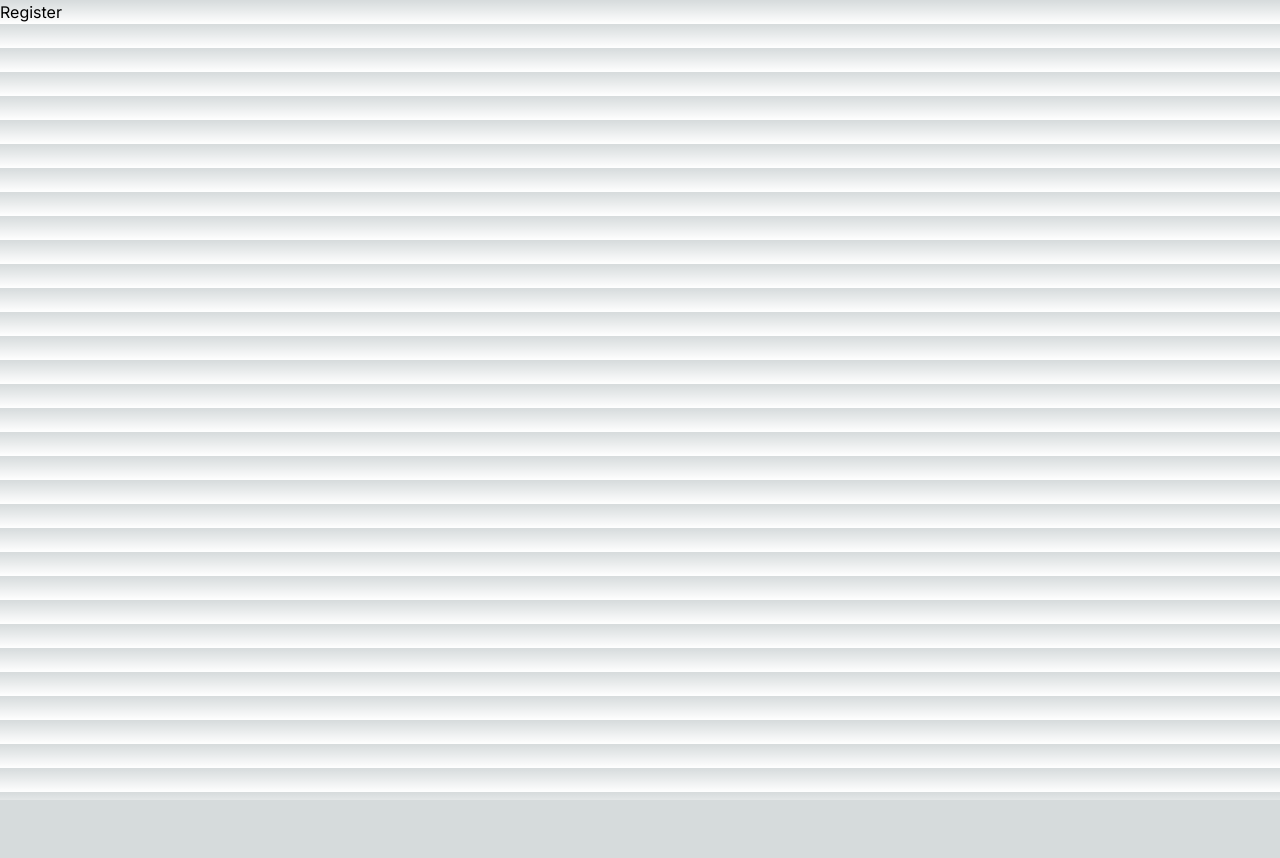
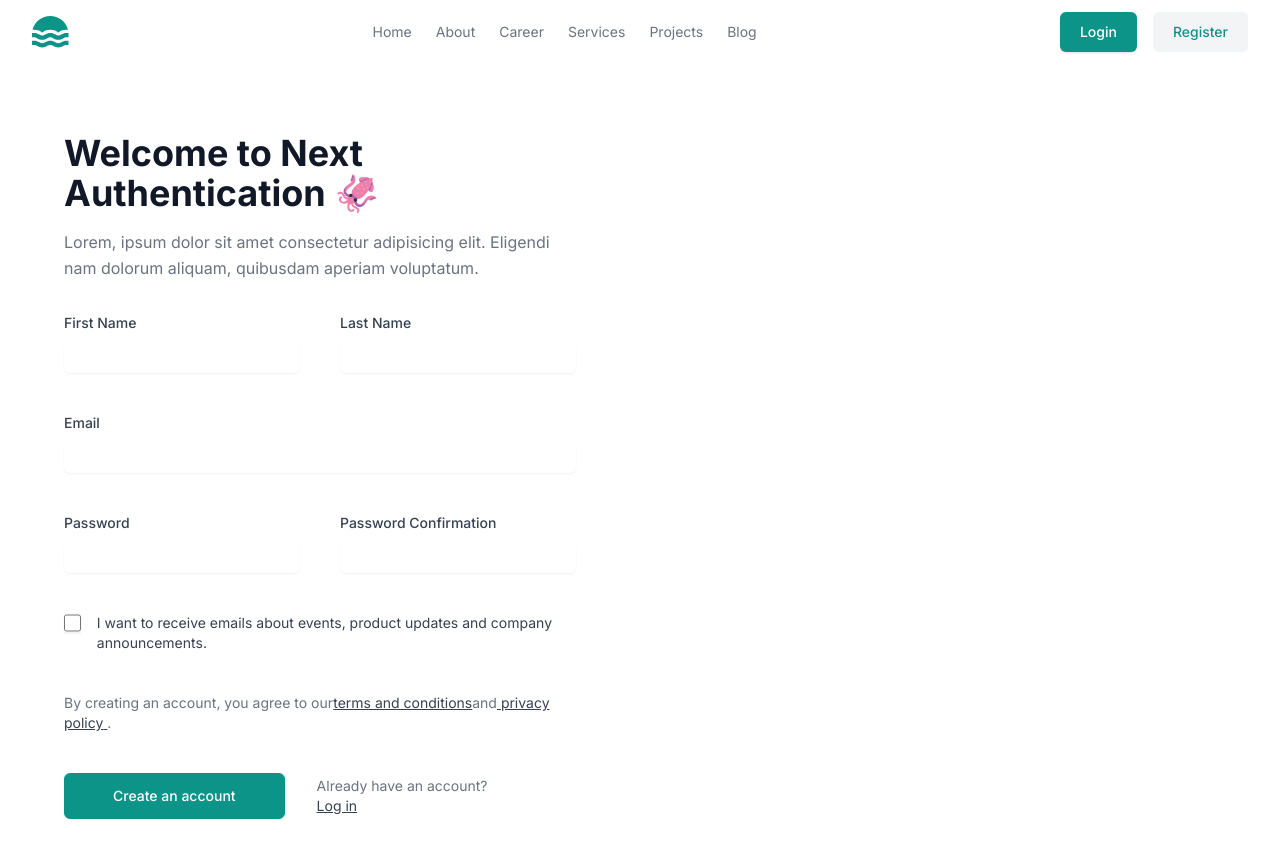
Before and after one commit to Abfahim21/next-auth, a Next.js app: page /register in a window 1280 px wide. Shown: the top 858 px of the page. Before the commit the page ends 800 px from the top, so only its background shows below. Built offline with nearby package versions, Linux system fonts and the light colour scheme.

Commit message:
registration page created and home routing added

```diff
--- /dev/null
+++ b/src/app/home/page.tsx
@@ -0,0 +1,14 @@
+import Footer from "@/components/Footer";
+import Header from "@/components/Header";
+import Hero from "@/components/Hero";
+import React from "react";
+
+export default function HomePage() {
+  return (
+    <div>
+      <Header />
+      <Hero />
+      <Footer />
+    </div>
+  );
+}
--- a/src/app/register/page.tsx
+++ b/src/app/register/page.tsx
@@ -1,5 +1,162 @@
+import Header from "@/components/Header";
 import React from "react";
 
 export default function Register() {
-  return <div>Register</div>;
+  return (
+    <div>
+      <Header />
+      <section className="bg-white dark:bg-gray-900">
+        <div className="lg:grid lg:min-h-screen lg:grid-cols-12">
+          <main className="flex items-center justify-center px-8 sm:px-12 lg:col-span-7 lg:px-16 xl:col-span-6">
+            <div className="max-w-xl lg:max-w-3xl">
+              <h1 className="mt-6 text-2xl font-bold text-gray-900 sm:text-3xl md:text-4xl dark:text-white">
+                Welcome to Next Authentication 🦑
+              </h1>
+
+              <p className="mt-4 leading-relaxed text-gray-500 dark:text-gray-400">
+                Lorem, ipsum dolor sit amet consectetur adipisicing elit.
+                Eligendi nam dolorum aliquam, quibusdam aperiam voluptatum.
+              </p>
+
+              <form action="#" className="mt-8 grid grid-cols-6 gap-10">
+                <div className="col-span-6 sm:col-span-3">
+                  <label
+                    htmlFor="FirstName"
+                    className="block text-sm font-medium text-gray-700 dark:text-gray-200"
+                  >
+                    First Name
+                  </label>
+
+                  <input
+                    type="text"
+                    id="FirstName"
+                    name="first_name"
+                    className="mt-2 w-full h-8 rounded-md border-gray-200 bg-white text-sm text-gray-700 shadow-sm dark:border-gray-700 dark:bg-gray-800 dark:text-gray-200"
+                  />
+                </div>
+
+                <div className="col-span-6 sm:col-span-3">
+                  <label
+                    htmlFor="LastName"
+                    className="block text-sm font-medium text-gray-700 dark:text-gray-200"
+                  >
+                    Last Name
+                  </label>
+
+                  <input
+                    type="text"
+                    id="LastName"
+                    name="last_name"
+                    className="mt-2 w-full h-8 rounded-md border-gray-200 bg-white text-sm text-gray-700 shadow-sm dark:border-gray-700 dark:bg-gray-800 dark:text-gray-200"
+                  />
+                </div>
+
+                <div className="col-span-6">
+                  <label
+                    htmlFor="Email"
+                    className="block text-sm font-medium text-gray-700 dark:text-gray-200"
+                  >
+                    Email
+                  </label>
+
+                  <input
+                    type="email"
+                    id="Email"
+                    name="email"
+                    className="mt-2 w-full h-8 rounded-md border-gray-200 bg-white text-sm text-gray-700 shadow-sm dark:border-gray-700 dark:bg-gray-800 dark:text-gray-200"
+                  />
+                </div>
+
+                <div className="col-span-6 sm:col-span-3">
+                  <label
+                    htmlFor="Password"
+                    className="block text-sm font-medium text-gray-700 dark:text-gray-200"
+                  >
+                    Password
+                  </label>
+
+                  <input
+                    type="password"
+                    id="Password"
+                    name="password"
+                    className="mt-2 w-full h-8 rounded-md border-gray-200 bg-white text-sm text-gray-700 shadow-sm dark:border-gray-700 dark:bg-gray-800 dark:text-gray-200"
+                  />
+                </div>
+
+                <div className="col-span-6 sm:col-span-3">
+                  <label
+                    htmlFor="PasswordConfirmation"
+                    className="block text-sm font-medium text-gray-700 dark:text-gray-200"
+                  >
+                    Password Confirmation
+                  </label>
+
+                  <input
+                    type="password"
+                    id="PasswordConfirmation"
+                    name="password_confirmation"
+                    className="mt-2 w-full h-8 rounded-md border-gray-200 bg-white text-sm text-gray-700 shadow-sm dark:border-gray-700 dark:bg-gray-800 dark:text-gray-200"
+                  />
+                </div>
+
+                <div className="col-span-6">
+                  <label htmlFor="MarketingAccept" className="flex gap-4">
+                    <input
+                      type="checkbox"
+                      id="MarketingAccept"
+                      name="marketing_accept"
+                      className="size-5 rounded-md border-gray-200 bg-white shadow-sm dark:border-gray-700 dark:bg-gray-800 dark:focus:ring-offset-gray-900"
+                    />
+
+                    <span className="text-sm text-gray-700 dark:text-gray-200">
+                      I want to receive emails about events, product updates and
+                      company announcements.
+                    </span>
+                  </label>
+                </div>
+
+                <div className="col-span-6">
+                  <p className="text-sm text-gray-500 dark:text-gray-400">
+                    By creating an account, you agree to our
+                    <a
+                      href="#"
+                      className="text-gray-700 underline dark:text-gray-200"
+                    >
+                      terms and conditions
+                    </a>
+                    and
+                    <a
+                      href="#"
+                      className="text-gray-700 underline dark:text-gray-200"
+                    >
+                      {" "}
+                      privacy policy{" "}
+                    </a>
+                    .
+                  </p>
+                </div>
+
+                <div className="col-span-6 sm:flex sm:items-center sm:gap-4">
+                  <button className="inline-block shrink-0 rounded-md border border-teal-600 bg-teal-600 px-12 py-3 text-sm font-medium text-white transition hover:bg-transparent hover:text-teal-600 focus:outline-none focus:ring active:text-teal-500 dark:hover:bg-teal-700 dark:hover:text-white">
+                    Create an account
+                  </button>
+                  <br />
+                  <p className="mt-4 text-sm text-gray-500 sm:mt-0 dark:text-gray-400">
+                    Already have an account?
+                    <br />
+                    <a
+                      href="#"
+                      className="text-gray-700 underline dark:text-gray-200"
+                    >
+                      Log in
+                    </a>
+                  </p>
+                </div>
+              </form>
+            </div>
+          </main>
+        </div>
+      </section>
+    </div>
+  );
 }
--- a/src/components/Header.tsx
+++ b/src/components/Header.tsx
@@ -94,7 +94,7 @@ export default function Header() {
               <div className="hidden sm:flex">
                 <a
                   className="rounded-md bg-gray-100 px-5 py-2.5 text-sm font-medium text-teal-600 dark:bg-gray-800 dark:text-white dark:hover:text-white/75"
-                  href="#"
+                  href="/register"
                 >
                   Register
                 </a>
```
Also changed, not shown: public/image.png (added).
